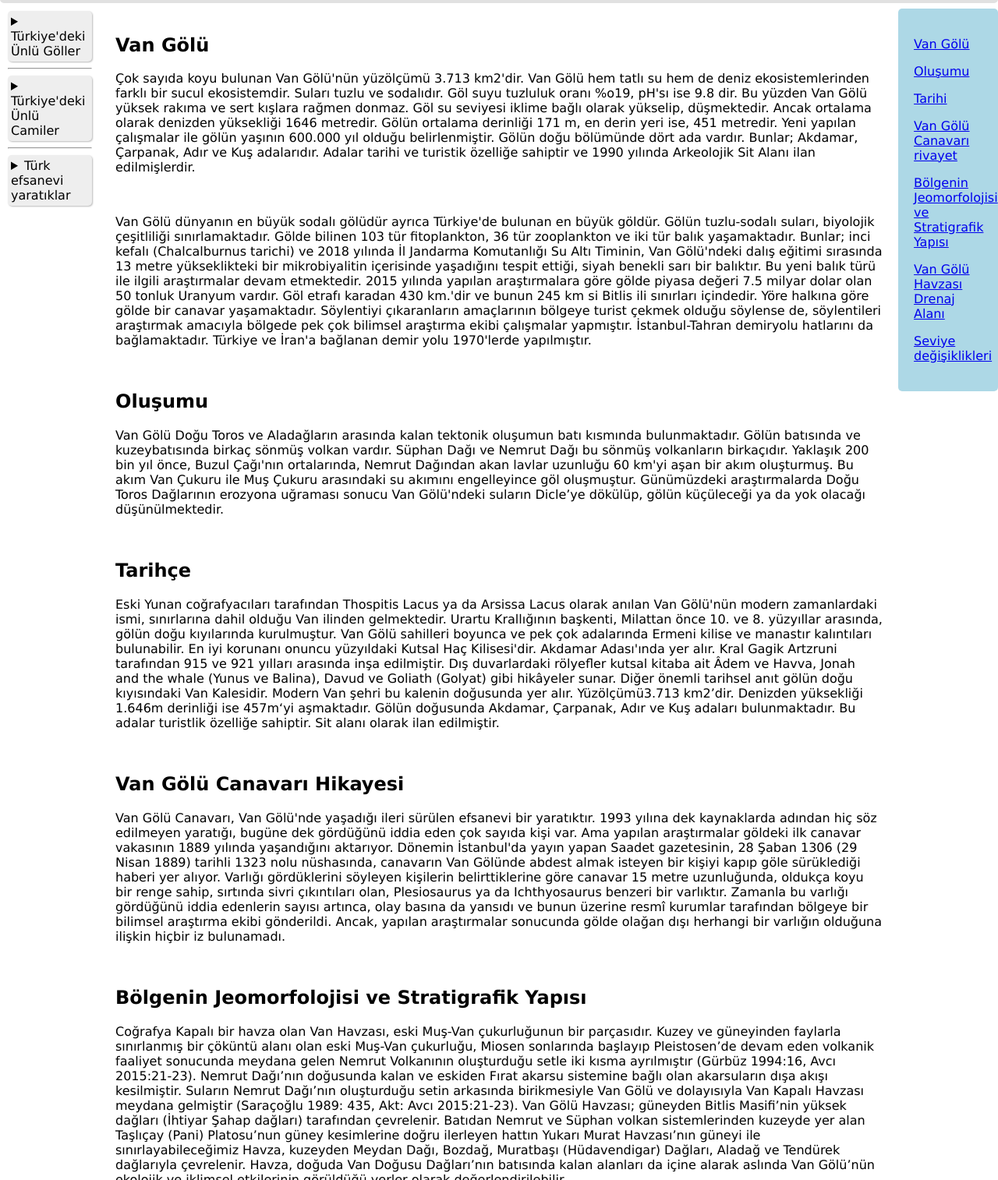
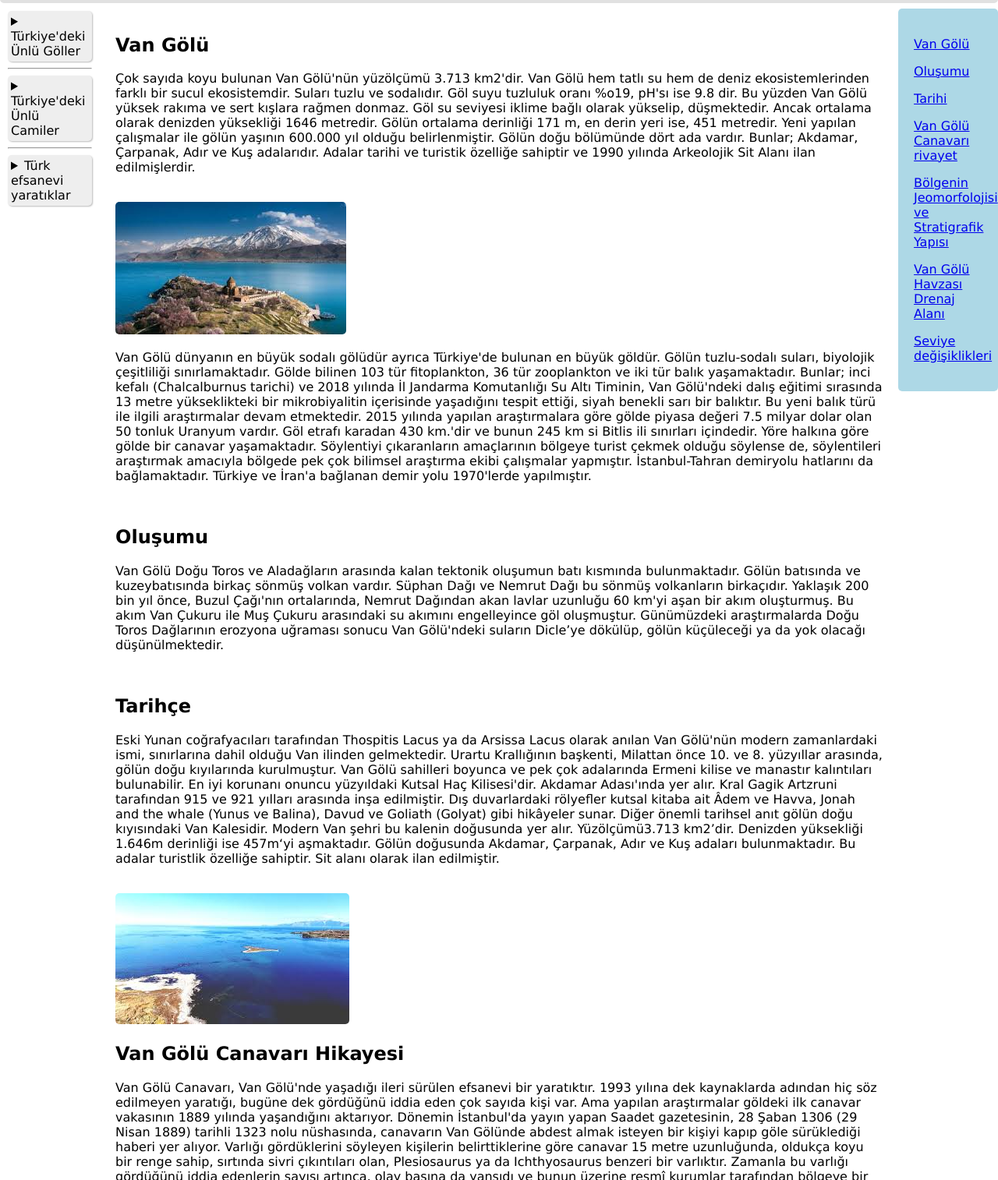
Before and after one commit to tugrayigit/git-terminal-example, a plain HTML site: page ana_sayfa.html in a window 1280 px wide. Shown: the part 147-1661 px from the top of the page at 78% size. Drawn offline with Linux system fonts and the light colour scheme.

Commit message:
ufak degisiklik

```diff
--- a/ana_sayfa.html
+++ b/ana_sayfa.html
@@ -96,6 +96,9 @@
         Gölün ortalama derinliği 171 m, en derin yeri ise, 451 metredir. Yeni yapılan çalışmalar ile gölün yaşının 600.000 yıl olduğu belirlenmiştir.
         Gölün doğu bölümünde dört ada vardır.
         Bunlar; Akdamar, Çarpanak, Adır ve Kuş adalarıdır. Adalar tarihi ve turistik özelliğe sahiptir ve 1990 yılında Arkeolojik Sit Alanı ilan edilmişlerdir.</p><br>
+
+        <img src="indir.jpeg" alt="resim">
+
     <p>Van Gölü dünyanın en büyük sodalı gölüdür ayrıca Türkiye'de bulunan en büyük göldür. Gölün tuzlu-sodalı suları, biyolojik çeşitliliği sınırlamaktadır.
          Gölde bilinen 103 tür fitoplankton, 36 tür zooplankton ve iki tür balık yaşamaktadır.
           Bunlar; inci kefalı (Chalcalburnus tarichi) ve 2018 yılında İl Jandarma Komutanlığı Su Altı Timinin, Van Gölü'ndeki dalış eğitimi sırasında 13 metre yükseklikteki bir mikrobiyalitin içerisinde yaşadığını tespit ettiği, siyah benekli sarı bir balıktır.
@@ -103,6 +106,7 @@
            Göl etrafı karadan 430 km.'dir ve bunun 245 km si Bitlis ili sınırları içindedir. Yöre halkına göre gölde bir canavar yaşamaktadır.
            Söylentiyi çıkaranların amaçlarının bölgeye turist çekmek olduğu söylense de, söylentileri araştırmak amacıyla bölgede pek çok bilimsel araştırma ekibi çalışmalar yapmıştır.
         İstanbul-Tahran demiryolu hatlarını da bağlamaktadır. Türkiye ve İran'a bağlanan demir yolu 1970'lerde yapılmıştır.</p><br>
+
 
         <h2 id="Oluşumu">Oluşumu </h2>
         <p>Van Gölü Doğu Toros ve Aladağların arasında kalan tektonik oluşumun batı kısmında bulunmaktadır.
@@ -124,6 +128,8 @@
                    Denizden yüksekliği 1.646m derinliği ise 457m‘yi aşmaktadır.
                     Gölün doğusunda Akdamar, Çarpanak, Adır ve Kuş adaları bulunmaktadır.
                     Bu adalar turistlik özelliğe sahiptir. Sit alanı olarak ilan edilmiştir. </p><br>
+
+                    <img src="indir (4).jpeg" alt="resim">
 
                     <h2 id="Van Gölü Canavarı">Van Gölü Canavarı Hikayesi</h2>
         <p>Van Gölü Canavarı, Van Gölü'nde yaşadığı ileri sürülen efsanevi bir yaratıktır.
```
Also changed, not shown: giriş.html (+1 -0 lines), ikinci_ornek.html (+1 -0 lines), indir (1).jpeg (added), indir (2).jpeg (added), indir (3).jpeg (added), indir (4).jpeg (added), indir.jpeg (added).
